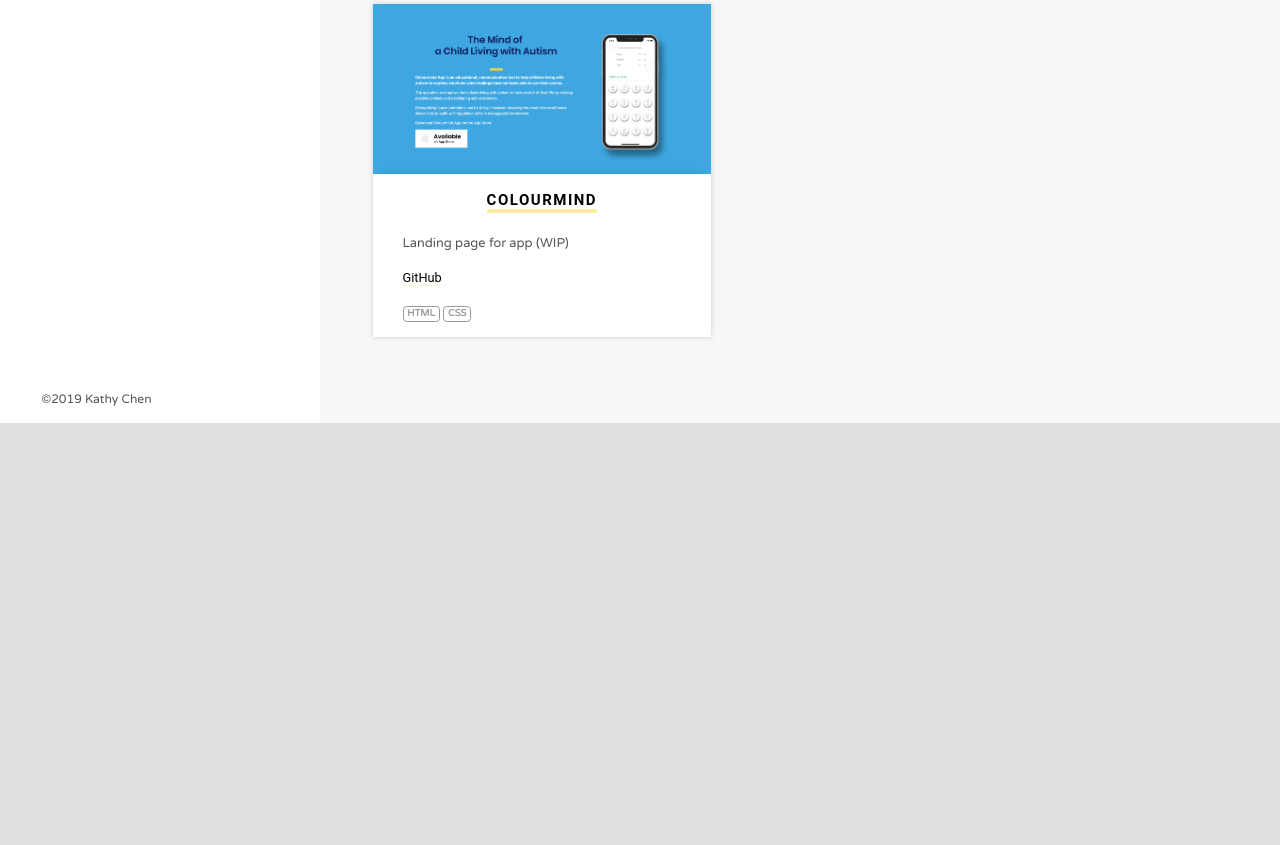
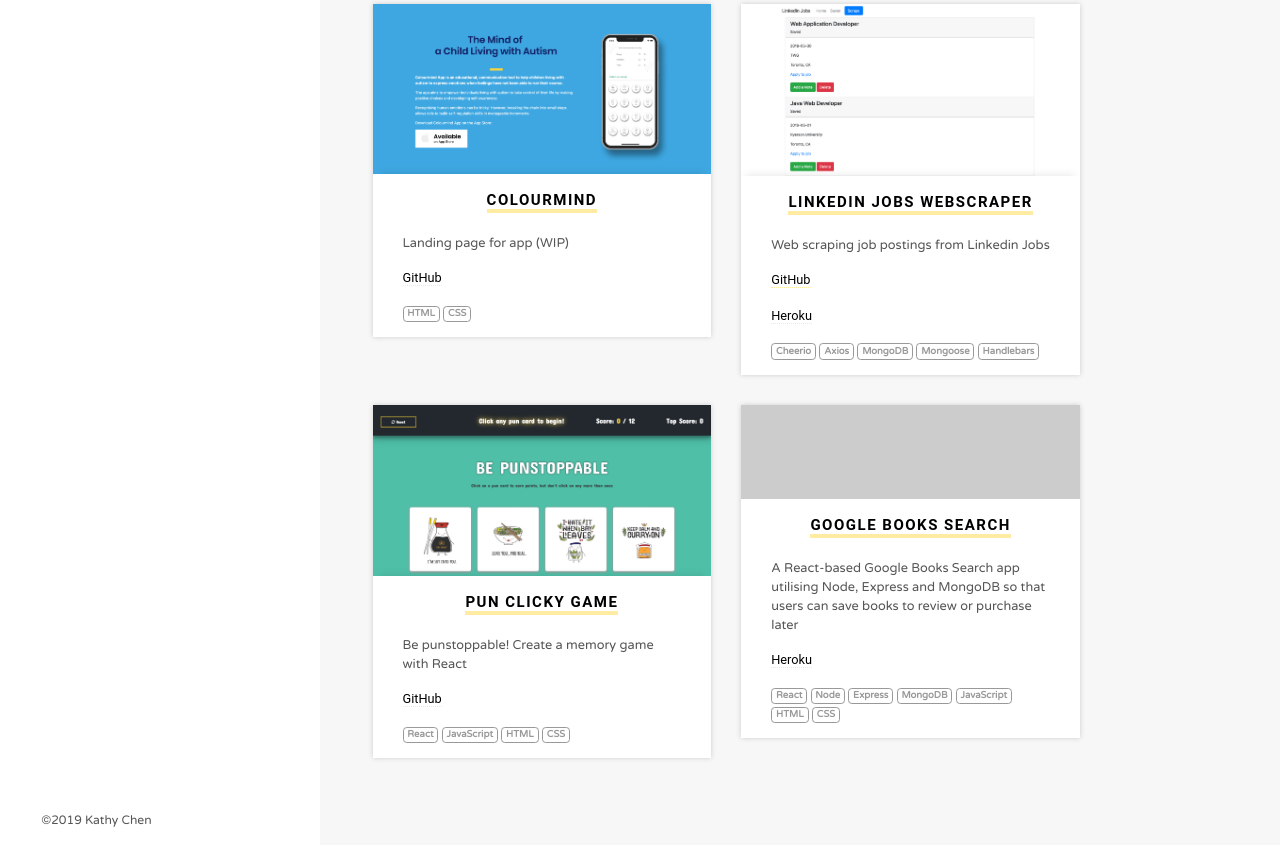
Before and after one commit to xmchen0/portfolio, a plain HTML site: page index.html in a window 1280 px wide. Shown: the part 2792-3637 px from the top of the page. Before the commit the page ends 3215 px from the top, so only its background shows below. Drawn offline with nearby package versions, Linux system fonts and the light colour scheme.

Commit message:
update to portfolio
added assignments: webscraper, clicky game, google books search

```diff
--- a/assets/css/style.css
+++ b/assets/css/style.css
@@ -1,15 +1,13 @@
 body, html {
-  background: #e0e0e0;
+  background: #f7f7f7;
   font-family: "Poppins", sans-serif;
   font-size: 15px;
   font-weight: 300;
   line-height: 1.5em;
   position: relative;
   scroll-behavior: smooth;
-}
-
-* {
-  box-sizing: border-box;
+  margin: 0;
+  padding: 0;
 }
 
 /*-------------------------------------------------
@@ -53,6 +51,8 @@ h1 {
 #sidebar {
   padding-top: 0.125rem;
   background: #ffffff;
+  width: 100%;
+  margin: 0 auto;
 }
 
 .sidebar-content {
@@ -100,6 +100,7 @@ h1 {
   list-style-type: none;
   padding-left: 0.25rem;
   margin-bottom: 2.5rem;
+  width: 100%;
 }
 
 .sidebar-item {
@@ -215,6 +216,7 @@ p.social.social--big i {
   padding-left: 1.25rem;
   padding-right: 1.25rem;
   padding-bottom: 1.25rem;
+  width: 100%;
 }
 
 @media (min-width: 768px) {
@@ -334,7 +336,6 @@ p.social.social--big i {
 .box-masonry .box-masonry-image:hover {
   text-decoration: none;
 }
-
 
 /*-------------------------------------------------
 # badges
--- a/index.html
+++ b/index.html
@@ -308,6 +308,64 @@
                 </div>
               </div>
             </div>
+            <div class="col-md-10 col-lg-5 grid-item">
+              <div class="box-masonry"> <a href="https://hello-jobs.herokuapp.com/" title=""
+                  class="box-masonry-image with-hover-overlay with-hover-icon"><img src="assets/images/scrape.png"
+                    alt="" class="img-fluid"></a>
+                <div class="box-masonry-text">
+                  <h4> <a href="https://hello-jobs.herokuapp.com/">Linkedin Jobs Webscraper</a></h4>
+                  <p>Web scraping job postings from Linkedin Jobs</p>
+                  <p><a href="https://github.com/xmkchen/web-scraping-job-postings">
+                      GitHub</a>
+                  </p>
+                  <p><a href="https://hello-jobs.herokuapp.com/">
+                      Heroku</a></p>
+                  <span class="badge badge-default badge-outlined">Cheerio</span>
+                  <span class="badge badge-default badge-outlined">Axios</span>
+                  <span class="badge badge-default badge-outlined">MongoDB</span>
+                  <span class="badge badge-default badge-outlined">Mongoose</span>
+                  <span class="badge badge-default badge-outlined">Handlebars</span>
+                </div>
+              </div>
+            </div>
+            <div class="col-md-10 col-lg-5 grid-item">
+              <div class="box-masonry"> <a href="https://xmkchen.github.io/react-clicky-game/" title=""
+                  class="box-masonry-image with-hover-overlay with-hover-icon"><img src="assets/images/clicky.png"
+                    alt="" class="img-fluid"></a>
+                <div class="box-masonry-text">
+                  <h4> <a href="https://xmkchen.github.io/react-clicky-game/">Pun Clicky Game</a></h4>
+                  <p>Be punstoppable! Create a memory game with React</p>
+                  <p><a href="https://github.com/xmkchen/react-clicky-game">
+                      GitHub</a>
+                  </p>
+                  <span class="badge badge-default badge-outlined">React</span>
+                  <span class="badge badge-default badge-outlined">JavaScript</span>
+                  <span class="badge badge-default badge-outlined">HTML</span>
+                  <span class="badge badge-default badge-outlined">CSS</span>
+                </div>
+              </div>
+            </div>
+            <div class="col-md-10 col-lg-5 grid-item">
+              <div class="box-masonry"> <a href="#" title=""
+                  class="box-masonry-image with-hover-overlay with-hover-icon"><img src="#" alt=""
+                    class="img-fluid"></a>
+                <div class="box-masonry-text">
+                  <h4> <a href="#">Google Books Search</a></h4>
+                  <p>A React-based Google Books Search app utilising Node, Express and MongoDB so that users can save
+                    books to review or purchase later</p>
+                  <p><a href="#">
+                      Heroku</a>
+                  </p>
+                  <span class="badge badge-default badge-outlined">React</span>
+                  <span class="badge badge-default badge-outlined">Node</span>
+                  <span class="badge badge-default badge-outlined">Express</span>
+                  <span class="badge badge-default badge-outlined">MongoDB</span>
+                  <span class="badge badge-default badge-outlined">JavaScript</span>
+                  <span class="badge badge-default badge-outlined">HTML</span>
+                  <span class="badge badge-default badge-outlined">CSS</span>
+                </div>
+              </div>
+            </div>
           </div>
           <!--/. Portfolio -->
         </div>
```
Also changed, not shown: assets/images/clicky.png (added), assets/images/scrape.png (added). Lines whose indentation alone changed are shown as unchanged.
